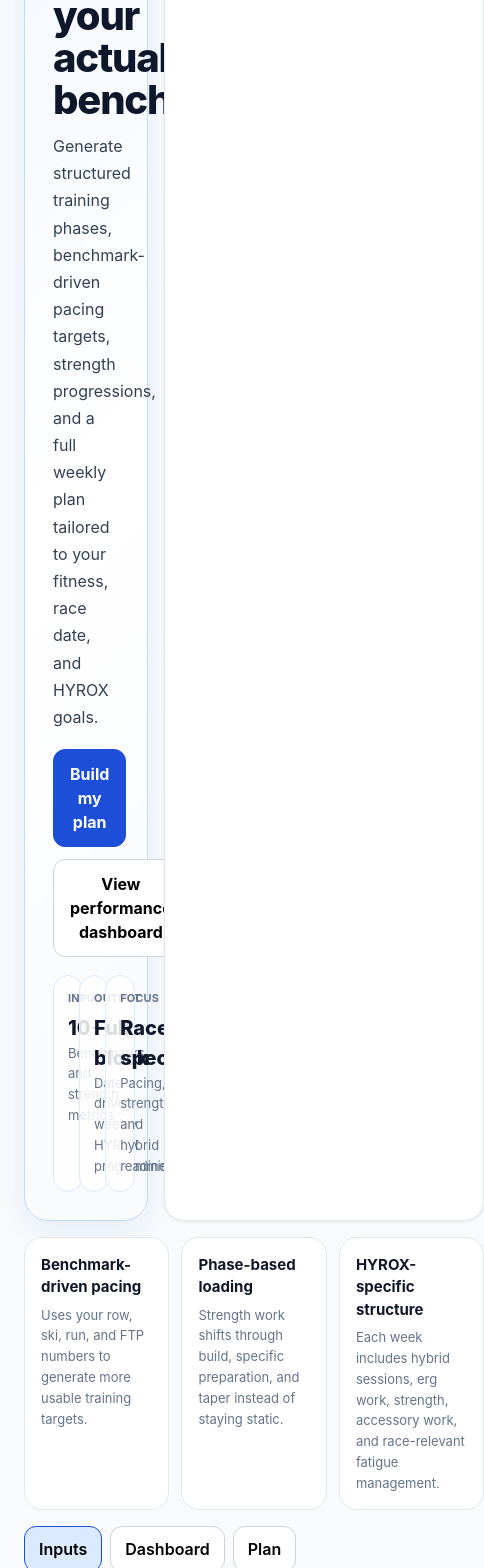
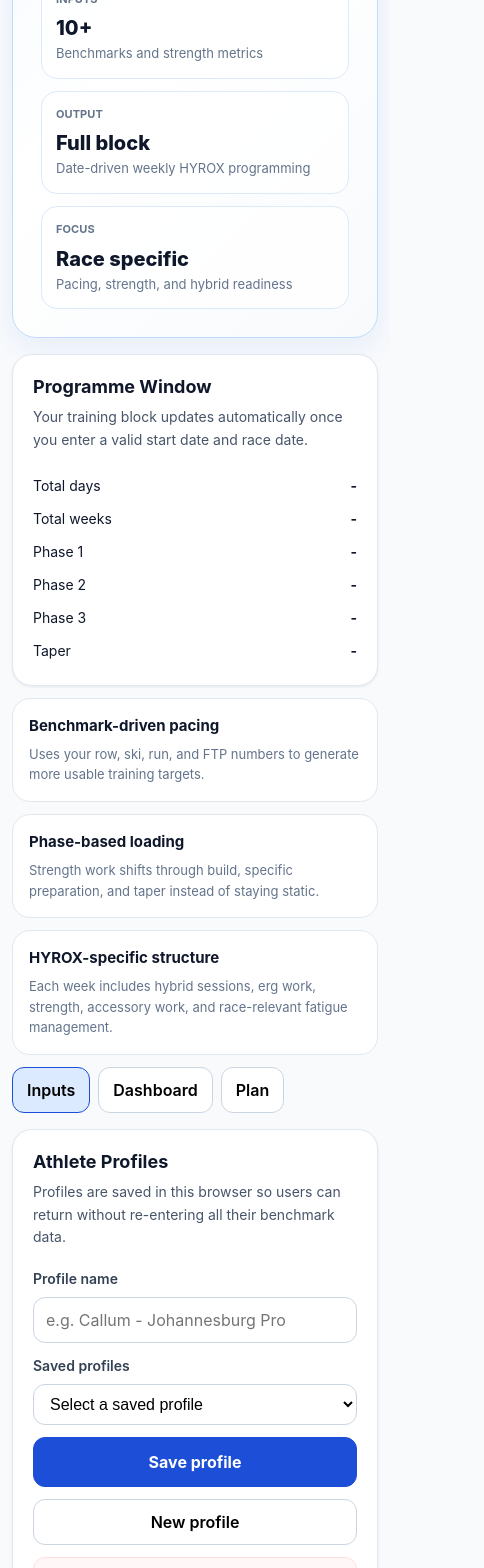
Before and after one commit to callumgeddes-debug/hyrox-training-app, a React (Vite) app: page / in a window 390 px wide. Shown: the part 432-2000 px from the top of the page, 484 px wide, since content can reach past the window. Built offline with nearby package versions, Linux system fonts and the light colour scheme.

Commit message:
Describe the changes

```diff
--- a/src/App.tsx
+++ b/src/App.tsx
@@ -55,10 +55,11 @@ function parseTimeToSeconds(value: string): number | null {
 
 function formatSecondsToPace(seconds: number, suffix = ""): string {
   if (!Number.isFinite(seconds) || seconds <= 0) return "-";
-  const mins = Math.floor(seconds / 60);
-  const secs = seconds - mins * 60;
+  const rounded = Math.round(seconds * 10) / 10;
+  const mins = Math.floor(rounded / 60);
+  const secs = rounded - mins * 60;
   const whole = Math.floor(secs);
-  const tenth = Math.round((secs - whole) * 10);
+  const tenth = Math.round((secs - whole) * 10) % 10;
   return `${mins}:${String(whole).padStart(2, "0")}.${tenth}${suffix}`;
 }
 
@@ -117,6 +118,8 @@ function safeRead<T>(key: string, fallback: T): T {
     return fallback;
   }
 }
+
+const MOBILE_BREAKPOINT = 768;
 
 const phaseColors: Record<string, string> = {
   "Phase 1": "#e0f2fe",
@@ -425,6 +428,20 @@ function MetricCard(props: { label: string; value: string }) {
 
 export default function App() {
   const [activeTab, setActiveTab] = useState<"inputs" | "dashboard" | "plan">("inputs");
+  const [viewportWidth, setViewportWidth] = useState<number>(() => {
+    if (typeof window === "undefined") return 1200;
+    return window.innerWidth;
+  });
+
+  useEffect(() => {
+    if (typeof window === "undefined") return;
+    const onResize = () => setViewportWidth(window.innerWidth);
+    window.addEventListener("resize", onResize);
+    return () => window.removeEventListener("resize", onResize);
+  }, []);
+
+  const isMobile = viewportWidth < MOBILE_BREAKPOINT;
+  const isTablet = viewportWidth >= MOBILE_BREAKPOINT && viewportWidth < 1100;
   const [benchmarks, setBenchmarks] = useState<Benchmarks>(() => safeRead(STORAGE_KEYS.currentBenchmarks, defaultBenchmarks));
   const [setup, setSetup] = useState<Setup>(() => safeRead(STORAGE_KEYS.currentSetup, defaultSetup));
   const [profiles, setProfiles] = useState<Profile[]>(() => safeRead(STORAGE_KEYS.profiles, []));
@@ -724,21 +741,101 @@ export default function App() {
     ["Lunge Load", "lungeLoad"],
   ];
 
+  const heroWrapStyle: React.CSSProperties = {
+    ...styles.heroWrap,
+    gridTemplateColumns: isMobile ? "1fr" : isTablet ? "1fr" : "minmax(0, 1.3fr) minmax(320px, 0.7fr)",
+  };
+
+  const featureGridStyle: React.CSSProperties = {
+    ...styles.featureGrid,
+    gridTemplateColumns: isMobile ? "1fr" : isTablet ? "1fr 1fr" : "repeat(3, minmax(0, 1fr))",
+  };
+
+  const heroStatsStyle: React.CSSProperties = {
+    ...styles.heroStats,
+    gridTemplateColumns: isMobile ? "1fr" : "repeat(3, minmax(0, 1fr))",
+  };
+
+  const profileBarStyle: React.CSSProperties = {
+    ...styles.profileBar,
+    gridTemplateColumns: isMobile ? "1fr" : isTablet ? "1fr 1fr" : "1.4fr 1fr auto auto auto",
+    alignItems: isMobile ? "stretch" : "end",
+  };
+
+  const grid2Style: React.CSSProperties = {
+    ...styles.grid2,
+    gridTemplateColumns: isMobile ? "1fr" : "repeat(auto-fit, minmax(320px, 1fr))",
+  };
+
+  const grid3Style: React.CSSProperties = {
+    ...styles.grid3,
+    gridTemplateColumns: isMobile ? "1fr" : isTablet ? "1fr 1fr" : "repeat(auto-fit, minmax(240px, 1fr))",
+  };
+
+  const heroTitleStyle: React.CSSProperties = {
+    ...styles.heroTitle,
+    fontSize: isMobile ? 22 : isTablet ? 30 : 40,
+    lineHeight: isMobile ? 1.02 : 1.05,
+    wordBreak: "break-word",
+  };
+
+  const heroTextStyle: React.CSSProperties = {
+    ...styles.heroText,
+    fontSize: isMobile ? 14 : 16,
+  };
+
+  const ctaRowStyle: React.CSSProperties = {
+    ...styles.ctaRow,
+    flexDirection: isMobile ? "column" : "row",
+  };
+
+  const pageStyle: React.CSSProperties = {
+    ...styles.page,
+    padding: isMobile ? 12 : 24,
+  };
+
+  const containerStyle: React.CSSProperties = {
+    ...styles.container,
+    gap: isMobile ? 12 : 16,
+  };
+
+  const cardBodyStyle: React.CSSProperties = {
+    ...styles.cardBody,
+    padding: isMobile ? 16 : 20,
+  };
+
+  const inputStyle: React.CSSProperties = {
+    ...styles.input,
+    fontSize: isMobile ? 16 : 14,
+  };
+
+  const selectStyle: React.CSSProperties = {
+    ...styles.select,
+    fontSize: isMobile ? 16 : 14,
+  };
+
+  const tabBarStyle: React.CSSProperties = {
+    ...styles.tabBar,
+    flexWrap: isMobile ? "nowrap" : "wrap",
+    overflowX: isMobile ? "auto" : "visible",
+    paddingBottom: isMobile ? 4 : 0,
+  };
+
   return (
-    <div style={styles.page}>
-      <div style={styles.container}>
-        <div style={styles.heroWrap}>
+    <div style={pageStyle}>
+      <div style={containerStyle}>
+        <div style={heroWrapStyle}>
           <div style={styles.heroCard}>
             <div style={styles.eyebrow}>HYROX performance planning</div>
-            <h1 style={styles.heroTitle}>Build a race-ready HYROX programme from your actual benchmarks.</h1>
-            <p style={styles.heroText}>
+            <h1 style={heroTitleStyle}>Build a race-ready HYROX programme from your actual benchmarks.</h1>
+            <p style={heroTextStyle}>
               Generate structured training phases, benchmark-driven pacing targets, strength progressions, and a full weekly plan tailored to your fitness, race date, and HYROX goals.
             </p>
-            <div style={styles.ctaRow}>
-              <button style={styles.primaryButton} onClick={() => setActiveTab("inputs")}>Build my plan</button>
-              <button style={styles.secondaryButton} onClick={() => setActiveTab("dashboard")}>View performance dashboard</button>
+            <div style={ctaRowStyle}>
+              <button style={{ ...styles.primaryButton, width: isMobile ? "100%" : undefined }} onClick={() => setActiveTab("inputs")}>Build my plan</button>
+              <button style={{ ...styles.secondaryButton, width: isMobile ? "100%" : undefined }} onClick={() => setActiveTab("dashboard")}>View performance dashboard</button>
             </div>
-            <div style={styles.heroStats}>
+            <div style={heroStatsStyle}>
               <div style={styles.statCard}>
                 <div style={styles.smallCaps}>Inputs</div>
                 <div style={{ fontSize: 20, fontWeight: 800 }}>10+</div>
@@ -769,7 +866,7 @@ export default function App() {
           </SectionCard>
         </div>
 
-        <div style={styles.featureGrid}>
+        <div style={featureGridStyle}>
           <div style={styles.featureCard}>
             <div style={styles.featureTitle}>Benchmark-driven pacing</div>
             <p style={styles.featureText}>Uses your row, ski, run, and FTP numbers to generate more usable training targets.</p>
@@ -784,7 +881,7 @@ export default function App() {
           </div>
         </div>
 
-        <div style={styles.tabBar}>
+        <div style={tabBarStyle}>
           <button style={styles.tabButton(activeTab === "inputs")} onClick={() => setActiveTab("inputs")}>Inputs</button>
           <button style={styles.tabButton(activeTab === "dashboard")} onClick={() => setActiveTab("dashboard")}>Dashboard</button>
           <button style={styles.tabButton(activeTab === "plan")} onClick={() => setActiveTab("plan")}>Plan</button>
@@ -793,11 +890,11 @@ export default function App() {
         {activeTab === "inputs" ? (
           <div style={{ display: "grid", gap: 16 }}>
             <SectionCard title="Athlete Profiles" subtitle="Profiles are saved in this browser so users can return without re-entering all their benchmark data.">
-              <div style={styles.profileBar}>
+              <div style={profileBarStyle}>
                 <div style={styles.fieldGroup}>
                   <label style={styles.label}>Profile name</label>
                   <input
-                    style={styles.input}
+                    style={inputStyle}
                     value={profileName}
                     placeholder="e.g. Callum - Johannesburg Pro"
                     onChange={(e) => setProfileName(e.target.value)}
@@ -806,7 +903,7 @@ export default function App() {
                 <div style={styles.fieldGroup}>
                   <label style={styles.label}>Saved profiles</label>
                   <select
-                    style={styles.select}
+                    style={selectStyle}
                     value={selectedProfileId}
                     onChange={(e) => {
                       const nextId = e.target.value;
@@ -822,24 +919,24 @@ export default function App() {
                     ))}
                   </select>
                 </div>
-                <button style={styles.primaryButton} onClick={saveProfile}>
+                <button style={{ ...styles.primaryButton, width: isMobile ? "100%" : undefined }} onClick={saveProfile}>
                   {selectedProfileId ? "Update profile" : "Save profile"}
                 </button>
-                <button style={styles.miniButton} onClick={createNewProfile}>New profile</button>
-                <button style={styles.destructiveButton} onClick={deleteProfile} disabled={!selectedProfileId}>Delete</button>
+                <button style={{ ...styles.miniButton, width: isMobile ? "100%" : undefined }} onClick={createNewProfile}>New profile</button>
+                <button style={{ ...styles.destructiveButton, width: isMobile ? "100%" : undefined, opacity: !selectedProfileId ? 0.6 : 1 }} onClick={deleteProfile} disabled={!selectedProfileId}>Delete</button>
               </div>
             </SectionCard>
 
-            <div style={styles.grid2}>
+            <div style={grid2Style}>
             <SectionCard title="Programme Setup">
               <div style={{ display: "grid", gap: 16 }}>
                 <div style={styles.fieldGroup}>
                   <label style={styles.label}>Start date</label>
-                  <input style={styles.input} type="date" value={setup.startDate} onChange={(e) => setSetup((s) => ({ ...s, startDate: e.target.value }))} />
+                  <input style={inputStyle} type="date" value={setup.startDate} onChange={(e) => setSetup((s) => ({ ...s, startDate: e.target.value }))} />
                 </div>
                 <div style={styles.fieldGroup}>
                   <label style={styles.label}>Race date</label>
-                  <input style={styles.input} type="date" value={setup.raceDate} onChange={(e) => setSetup((s) => ({ ...s, raceDate: e.target.value }))} />
+                  <input style={inputStyle} type="date" value={setup.raceDate} onChange={(e) => setSetup((s) => ({ ...s, raceDate: e.target.value }))} />
                 </div>
                 {setup.startDate && setup.raceDate && program.totalDays === null ? (
                   <div style={styles.warning}>Race date must be after the start date.</div>
@@ -859,12 +956,12 @@ export default function App() {
             </SectionCard>
 
             <SectionCard title="Benchmarks">
-              <div style={styles.grid3}>
+              <div style={grid3Style}>
                 {inputTimeFields.map(([label, key]) => (
                   <div key={key} style={styles.fieldGroup}>
                     <label style={styles.label}>{label}</label>
                     <input
-                      style={styles.input}
+                      style={inputStyle}
                       value={String(benchmarks[key])}
                       onChange={(e) => setBenchmarks((b) => ({ ...b, [key]: e.target.value }))}
                     />
@@ -874,7 +971,7 @@ export default function App() {
                   <div key={key} style={styles.fieldGroup}>
                     <label style={styles.label}>{label}</label>
                     <input
-                      style={styles.input}
+                      style={inputStyle}
                       type="number"
                       step="0.1"
                       value={Number(benchmarks[key])}
@@ -890,13 +987,13 @@ export default function App() {
 
         {activeTab === "dashboard" ? (
           <div style={{ display: "grid", gap: 16 }}>
-            <div style={styles.grid3}>
+            <div style={grid3Style}>
               {benchmarkCards.map((item) => (
                 <MetricCard key={item.label} label={item.label} value={item.value} />
               ))}
             </div>
 
-            <div style={styles.grid2}>
+            <div style={grid2Style}>
               <SectionCard title="Weakness Analysis">
                 <div style={{ display: "grid", gap: 10 }}>
                   {derived.weaknessFlags.map((flag, idx) => (
@@ -943,7 +1040,7 @@ export default function App() {
                           <div style={{ fontSize: 13, color: "#64748b" }}>{session.day}</div>
                           <div style={{ fontSize: 16, fontWeight: 700, marginTop: 2 }}>{session.name}</div>
                         </div>
-                        <div style={styles.grid3}>
+                        <div style={grid3Style}>
                           <div style={styles.softBlock}>
                             <div style={styles.smallCaps}>Main Set</div>
                             <div style={{ fontSize: 14, lineHeight: 1.6 }}>{session.main || "-"}</div>
```
